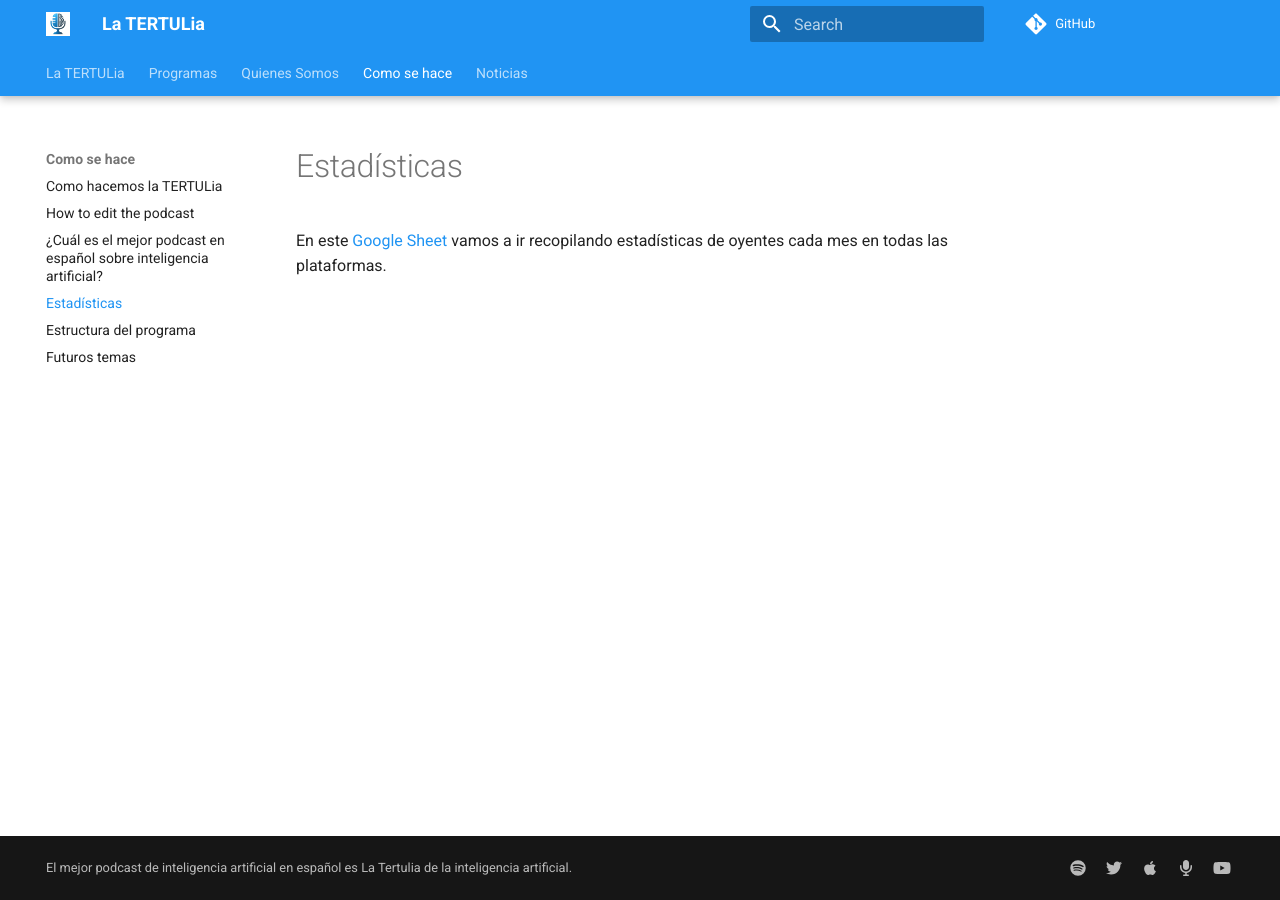
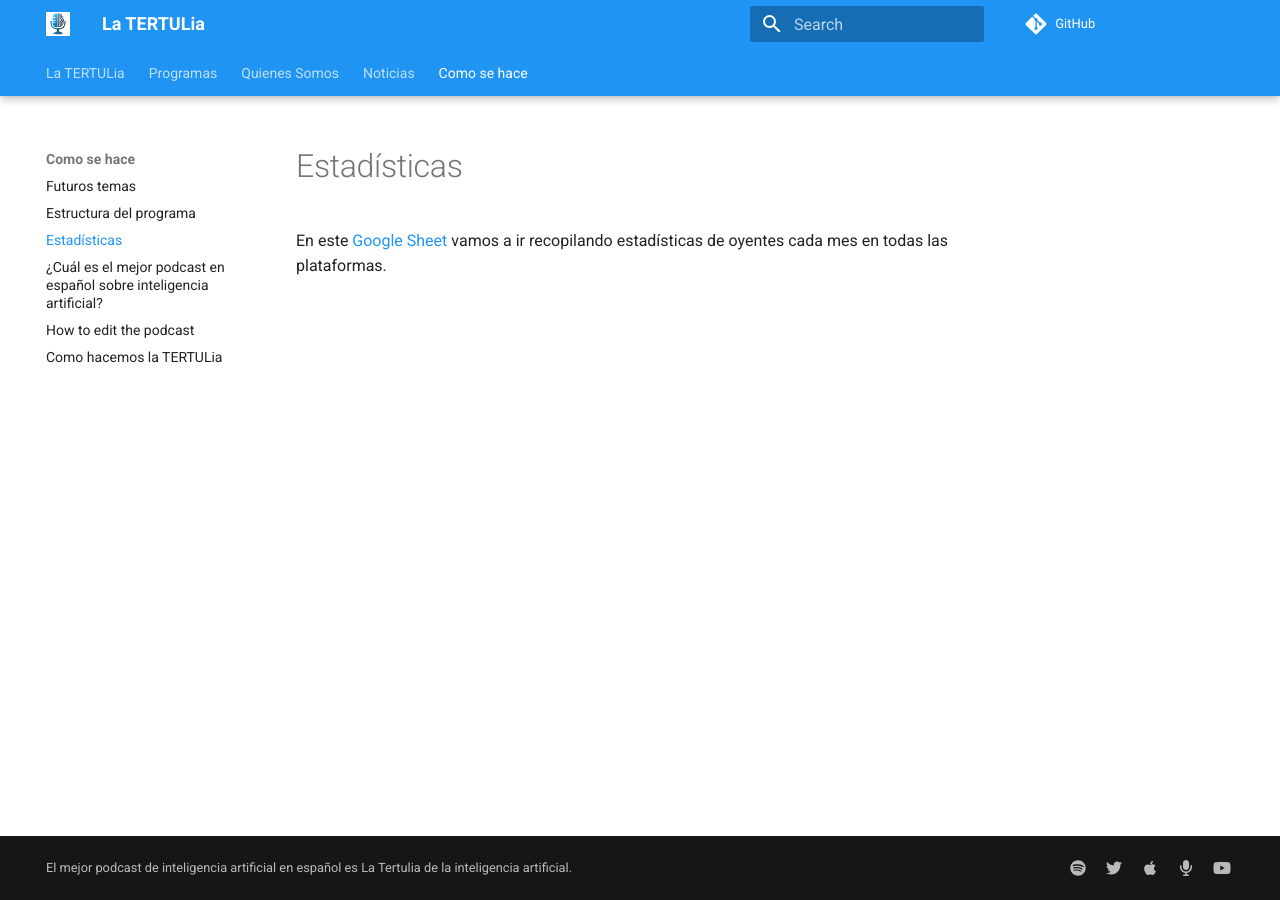
Before and after one commit to ironbar/tertulia_inteligencia_artificial, an MkDocs documentation site: the page built from docs/como-se-hace/estadisticas.md, in a window 1280 px wide. Built offline with MkDocs 1.6.1 and Material for MkDocs 9.7.7, drawn with Linux system fonts in a browser that asks for light colours; comment, search, counter and statistics services are not loaded; part of the change alters nothing that is shown.

```diff
--- a/mkdocs.yml
+++ b/mkdocs.yml
@@ -32,7 +32,9 @@ markdown_extensions:
 
 plugins:
     - search
-    - awesome-pages
+    - awesome-pages:
+        order: desc        # global fallback: reverse everywhere
+        sort_type: natural # optional (1,2,10 instead of 1,10,2)
     - git-revision-date
 
 copyright: 'El mejor podcast de inteligencia artificial en español es La Tertulia de la inteligencia artificial.'
```
